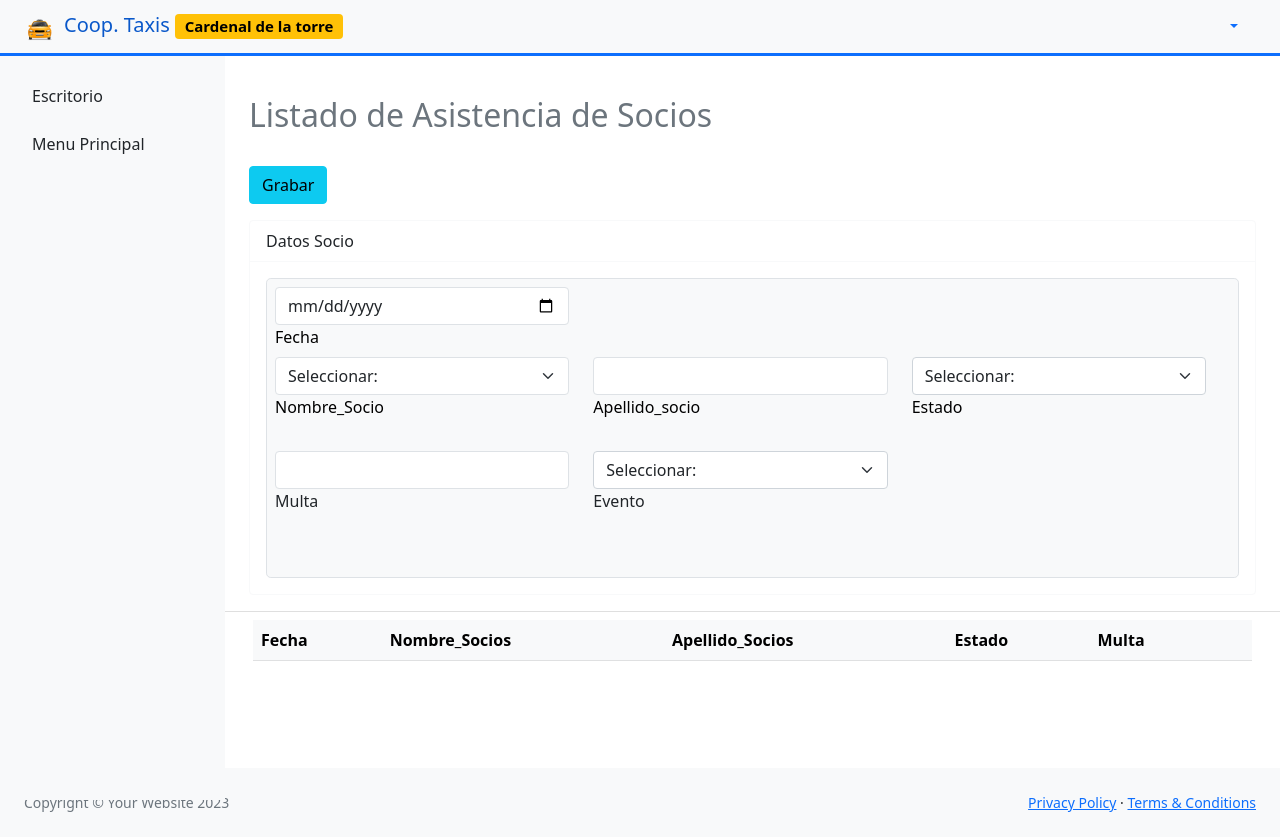
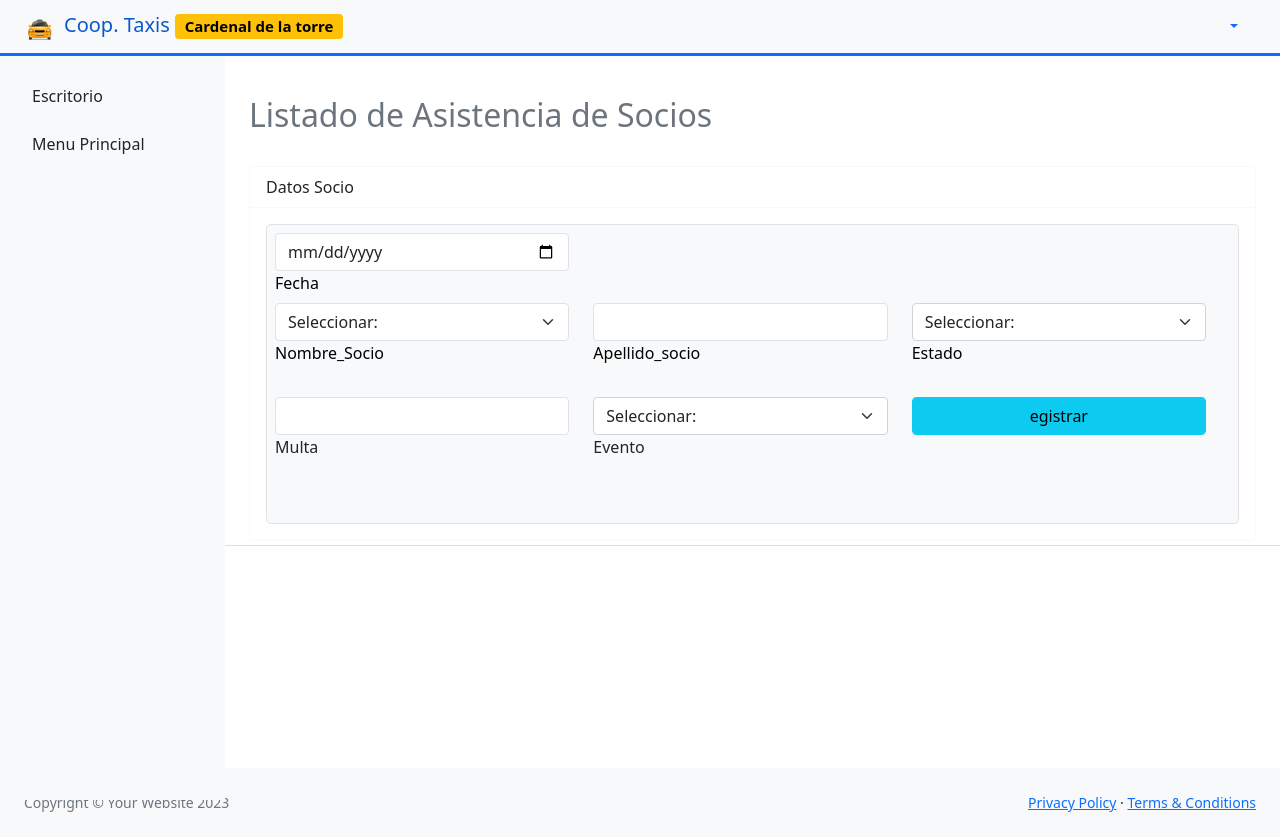
Before and after one commit to Arman2Danny/proyCoop, a PHP site: page /proyCoop/Asistencia in a window 1280 px wide. Run offline with PHP 8.4, Linux system fonts and the light colour scheme; the visitor is signed in with stand-in values (Sample User, id 1); data comes from the database, SQL or seed files in the repository; tables that the repository leaves empty hold one stand-in row (values such as "Sample post"); lists and menus that the app fills with data are empty; some libraries are stand-ins or nearby versions.

Commit message:
creacion de formulario asistencia tabla

```diff
--- a/Assets/js/asistencia.js
+++ b/Assets/js/asistencia.js
@@ -16,19 +16,11 @@ $('#nombre').change(function(){
 
 });
 
-/*document.getElementById("fecha").addEventListener('change', function(){
-    alert("funciona");
-    displayData();
-   });*/
-
-   document.addEventListener('DOMContentLoaded',function(){
-
+document.getElementById("fecha").addEventListener('change', function(){
 
     displayDataAsistencia();
 
-  console.log("si sirve");
-
-  })
+   });
 
    function formatDate(date) {
     var d = new Date(date),
@@ -46,24 +38,33 @@ $('#nombre').change(function(){
 
 function displayDataAsistencia(){
     var displayData = "true";
+    var fecha = new Date();
+    var fechaAdd = $('#fecha').val();
 
+  var result=formatDate(fecha);
+ if(fechaAdd == result){
   $.ajax({
       url: "Asistencia/displayAsistencia",
       type:"post",
       data:{
-          displaySend: displayData
+          displaySend: displayData,
+          resultSend: result
       },
       success: function(data,status){
           $('#displayDataTableAsist').html(data);
 
 
+
       }
   })
+}else{
+    $('#displayDataTableAsist').html('');
+}
 
 }
 
 function registrarAsistencia(e){
-    e.preventDefault();
+  e.preventDefault();
     const nombre = document.getElementById("nombre");
     const apellido = document.getElementById("apellido");
     const estado = document.getElementById("estado");
@@ -72,10 +73,12 @@ function registrarAsistencia(e){
     const fecha = document.getElementById("fecha");
     //const idsocio = document.getElementById("idsocio");
     const frm = document.getElementById("frmAsistencia");
+    var result= formatDate(fecha)
     //const estado = parseInt(est);
 
 
-    if(evento.value == "" || nombre.value == "" || apellido.value== ""  || estado.value == "" || multa.value =="" || fecha.value == "" ){
+
+    if(evento.value == "" || nombre.value == "" || apellido.value== ""  || estado.value == "" ||  fecha.value == "" ){
         Swal.fire({
             position: 'center',
             icon: 'error',
@@ -104,7 +107,7 @@ function registrarAsistencia(e){
                   })
                   frm.reset();
                  // $("#nuevo_ticket").modal("hide");
-                 displayData();
+                 displayDataAsistencia();
                  // tblTicket.ajax.reload();
 
                }else if(res == "modificado"){
@@ -117,7 +120,7 @@ function registrarAsistencia(e){
                   })
                   frm.reset();
                  // $("#nuevo_ticket").modal("hide");
-                  displayData();
+                  displayDataAsistencia();
                   //tblTicket.ajax.reload();
 
 
@@ -135,3 +138,7 @@ function registrarAsistencia(e){
     }
 }
 }
+
+function editarAsistencia(id){
+    console.log(id);
+}
--- a/Controllers/Asistencia.php
+++ b/Controllers/Asistencia.php
@@ -57,31 +57,10 @@
     public function displayAsistencia(){
 
 
-            $table='
-            <div class="container">
-<div class="row">
-<div class="col-lg-12">
-        <table class="table display nowrap bg-light " cellspacing="0" id="mitabla" width="100%" >
-            <thead class="table-light table-striped">
-                <tr>
-                <th>Fecha</th>
-                <th>Nombre_Socios</th>
-                <th>Apellido_Socios</th>
-                 <th>Estado</th>
-                 <th>Multa</th>
-                 <th></th>
-
-                </tr>
-            </thead>
-            ';
-
-            echo $table;
 
 
-
-        /*   if(isset($_POST['displaySend']) AND isset($_POST['resultSend'])){
+          if(isset($_POST['displaySend']) AND isset($_POST['resultSend'])){
             $fechaHoy = $_POST['resultSend'];
-            echo $fechaHoy;
 
          $table = '
             <div class="container">
@@ -95,15 +74,37 @@
                             <th>Apellido_Socios</th>
                              <th>Estado</th>
                              <th>Multa</th>
+
                              <th></th>
 
                             </tr>
                         </thead>
             ';
             $data = $this->model->getAsistenciaLista($fechaHoy);
+            foreach($data as $row){
+                $id= $row['idasistencia'];
+                $nombre = $row['nombresocio'];
+                $apellido= $row['apellidosocio'];
+                $estado = $row['estado'];
+                $fecha = $row['fecha'];
+                $multa = $row['monto_multa'];
+                $evento = $row['id_evento'];
 
-           // echo $table;
-        }*/
+                $table.= '<tr>
+                <td >'.$fecha.'</td>
+                <td>'. $nombre .'</td>
+                <td>'. $apellido .'</td>
+                <td>'. $estado .'</td>
+                <td>'. $multa .'</td>
+                <td><button class= "btn btn-info" onclick="editarAsistencia('.$id.')"  data-bs-toggle="modal" data-bs-target="#editarModal" data-bs-dismiss="modal" ><i class="fa fa-edit"></i></button> </td>
+
+             ';
+            }
+            echo '<script type="text/JavaScript">
+            $("#mitabla").DataTable();
+            </script>';
+           echo $table;
+        }
     }
 
     public function insertarAsistencia(){
@@ -114,6 +115,29 @@
         $multa = $_POST['multa'];
         $evento = $_POST['evento'];
 
+
+
+     if(empty($idnombre) || empty($apellido) || empty($estado) || empty($fecha) ||  empty($evento)){
+            $msg= "Todos los campos son obligatorios";
+
+        }else{
+            if(isset($_POST['nombre']) || isset($_POST['apellido']) || isset($_POST['estado'])  || isset($_POST['fecha']) || isset($_POST['multa']) || isset($_POST['evento'])){
+
+                $data= $this->model->registrarAsistencia($idnombre, $apellido, $estado, $fecha, $multa, $evento);
+              if($data == "ok"){
+                $msg = "si";
+              }else if($data == "existe"){
+                $msg ="asistencia ya existe";
+              }else{
+                $msg = "error al registrar la asistencia";
+              }
+            }
+
+
+        }
+        echo $msg;
+        die();
+
     }
 
  }
--- a/Controllers/Evento.php
+++ b/Controllers/Evento.php
@@ -155,7 +155,8 @@ $pdf->Cell(211,4,'"CARDENAL DE LA TORRE"' ,0,1,'C');
 
 $pdf->SetFont('helvetica', '', 10);
 $pdf->Cell(210, 5, 'FUNDADA EL 18 DE JULIO 1987', 0, 1, 'C');
-$pdf->Cell(210,5, 'Este campo no se ve jajaj', 0, 1, 'C');
+$pdf->SetFont('helvetica', '', 8);
+$pdf->Cell(210,5, 'Con Acuerdo Ministerial No 2229 del 11 de Agosto de 1998', 0, 1, 'C');
 $pdf->ln(1);
 $pdf->Cell(210, 5, '__________________________________________', 0, 1, 'C');
 $pdf->ln(4);
--- a/Controllers/Ticket.php
+++ b/Controllers/Ticket.php
@@ -36,8 +36,8 @@ class Ticket extends Controller{
                 <th class="text-warning">NumeroTicket</th>
                 <th class="text-warning">Nombre_Socios</th>
                 <th class="text-warning">Apellido_Socios</th>
+                 <th class="text-warning">Detalle</th>
                  <th class="text-warning">Valor</th>
-                 <th class="text-warning">Detalle</th>
                  <th class="text-warning">Fecha</th>
                  <th></th>
                  <th></th>
--- a/Models/AsistenciaModel.php
+++ b/Models/AsistenciaModel.php
@@ -26,25 +26,26 @@
     public function getAsistenciaLista($fechaHoy){
         $this->fechaHoy = $fechaHoy;
         $sql = "SELECT * from socios, evento , asistenciasocio WHERE idsocio = idasistencia AND idevento = id_evento AND fecha_asist = '$this->fechaHoy'";
-        $data = $this->select($sql);
+        $data = $this->selectAll($sql);
         return $data;
     }
 
-    public function registrarAsistencia($fecha , $idnombre, $apellido,  $estado, $multa,$evento){
-        $this->fecha = $fecha;
-        $this->idnombre = $nombre;
+    public function registrarAsistencia($idnombre, $apellido, $estado,$fecha ,  $multa,$evento){
+
+        $this->idnombre = $idnombre;
         $this->apellido = $apellido;
         $this->estado = $estado;
+        $this->fecha = $fecha;
         $this->multa = $multa;
         $this->evento = $evento;
 
         //$this->idsocio = $idsocio;
 
-        $verificar =  "SELECT * FROM asistenciasocio WHERE idasistiencia= '$this->idnombre' AND fecha_asist = '$this->fecha' ";
+        $verificar =  "SELECT * FROM asistenciasocio WHERE idasistencia= '$this->idnombre' AND fecha_asist = '$this->fecha' ";
         $existe = $this->select($verificar);
         if(empty($existe)){
-          $sql ="INSERT INTO ticket(idasistencia, apellidosocio, estado, fecha_asist,monto_multa, evento) VALUES(?,?,?,?,?,?)";
-          $datos = array($this->nombre, $this->apellido, $this->estado,$this->fecha,$this->multa,$this->multa);
+          $sql ="INSERT INTO asistenciasocio(idasistencia, apellidosocio, estado, fecha_asist,monto_multa, id_evento) VALUES(?,?,?,?,?,?)";
+          $datos = array($this->idnombre, $this->apellido, $this->estado,$this->fecha,$this->multa,$this->evento);
           $data=$this->save($sql, $datos);
           if($data == 1){
             $res= "ok";
@@ -56,5 +57,27 @@
         }
           return $res;
       }
+
+
+      public function modificarAsistencia($idnombre, $apellido , $estado,  $fecha ,  $multa, $evento){
+        $this->idnombre = $idnombre;
+        $this->apellido = $apellido;
+        $this->estado = $estado;
+        $this->fecha = $fecha;
+        $this->multa = $multa;
+        $this->evento = $evento;
+
+
+          $sql ="UPDATE asistenciasocio SET idasistencia = ?, apellidosocio = ?, estado = ?, fecha_asist= ?, monto_multa= ?, id_evento = ? WHERE idasistencia = ? ";
+          $datos = array($this->idnombre, $this->apellido, $this->estado, $this->fecha, $this->multa, $this->evento, $this->idnombre);
+          $data=$this->save($sql, $datos);
+          if($data == 1){
+            $res= "modificado";
+          }else{
+            $res= "error";
+          }
+          return $res;
+
+      }
  }
 ?>
--- a/Views/Asistencia/index.php
+++ b/Views/Asistencia/index.php
@@ -6,16 +6,14 @@ require_once "Views/Templates/header.php"
 </ol>
 
 
-<button class="btn btn-info mb-3" type="button" onclick="registrarAsistencia(event);"><i class="fas fa-save"></i> Grabar </button>
-
 
 
 <!--inicio de formulario de asistencia-->
-<div class="card border-light mb-3" style="width: 100%">
+<div class="card border-light mb-1" style="width: 100%">
   <div class="card-header bg-transparent border-light">Datos Socio</div>
   <div class="card-body text-success">
 
-<form  class="border p-2 rounded-3 bg-light" id="frmAsistencia" method="POST">
+<form  method="POST"  class="border p-2 rounded-3 bg-light" id="frmAsistencia">
 
   <div class="row mb-4">
         <div class="row">
@@ -82,6 +80,13 @@ require_once "Views/Templates/header.php"
                             <label class="form-label text-dark" for="evento"><i class="far fa-calendar-alt"></i> Evento</label>
                         </div>
                     </div>
+
+                    <div class="col-4">
+
+
+                    <button class="btn btn-info form-control" type="button" onclick="registrarAsistencia(event);" id="btnAccion"><i class="fa fa-registered" aria-hidden="true"></i>egistrar</button>
+
+                    </div>
               </div>
               </div>
        </div>
@@ -92,11 +97,26 @@ require_once "Views/Templates/header.php"
 
 
 
+
   </div>
-  <div class="card-footer bg-transparent mb-4">
-  <div id="displayDataTableAsist" class="mb-2"></div>
+  <div class="card-footer bg-transparent ">
+  <div id="displayDataTableAsist" class="mb-5"></div>
   </div>
 
 </div>
 
+<div class="modal fade" id="editarModal" aria-hidden="true" aria-labelledby="exampleModalToggleLabel2" tabindex="-1" data-bs-backdrop="static" data-bs-keyboard="false" >
+
+<div class="modal-dialog modal-dialog-centered">
+    <div class="modal-content">
+      <div class="modal-header">
+      <h5 class="modal-title text-white" id="exampleModalToggleLabel2">Editar Asistencias</h5>
+        <button type="button" class="btn-close bg-warning" data-bs-dismiss="modal" aria-label="Close"></button>
+
+      </div>
+      </div>
+      </div>
+</div>
+
+
 <?php require_once "Views/Templates/footer.php"?>
```
